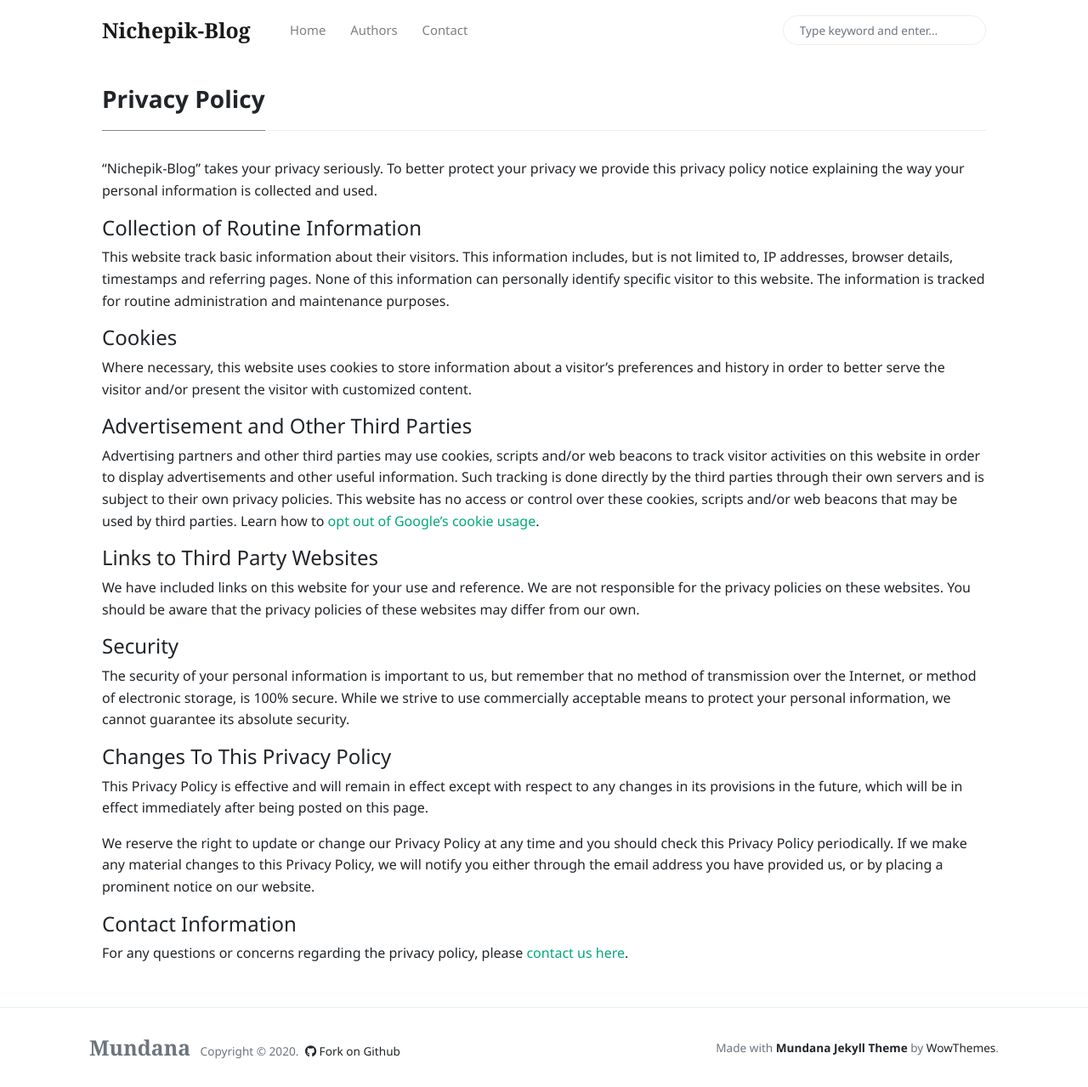
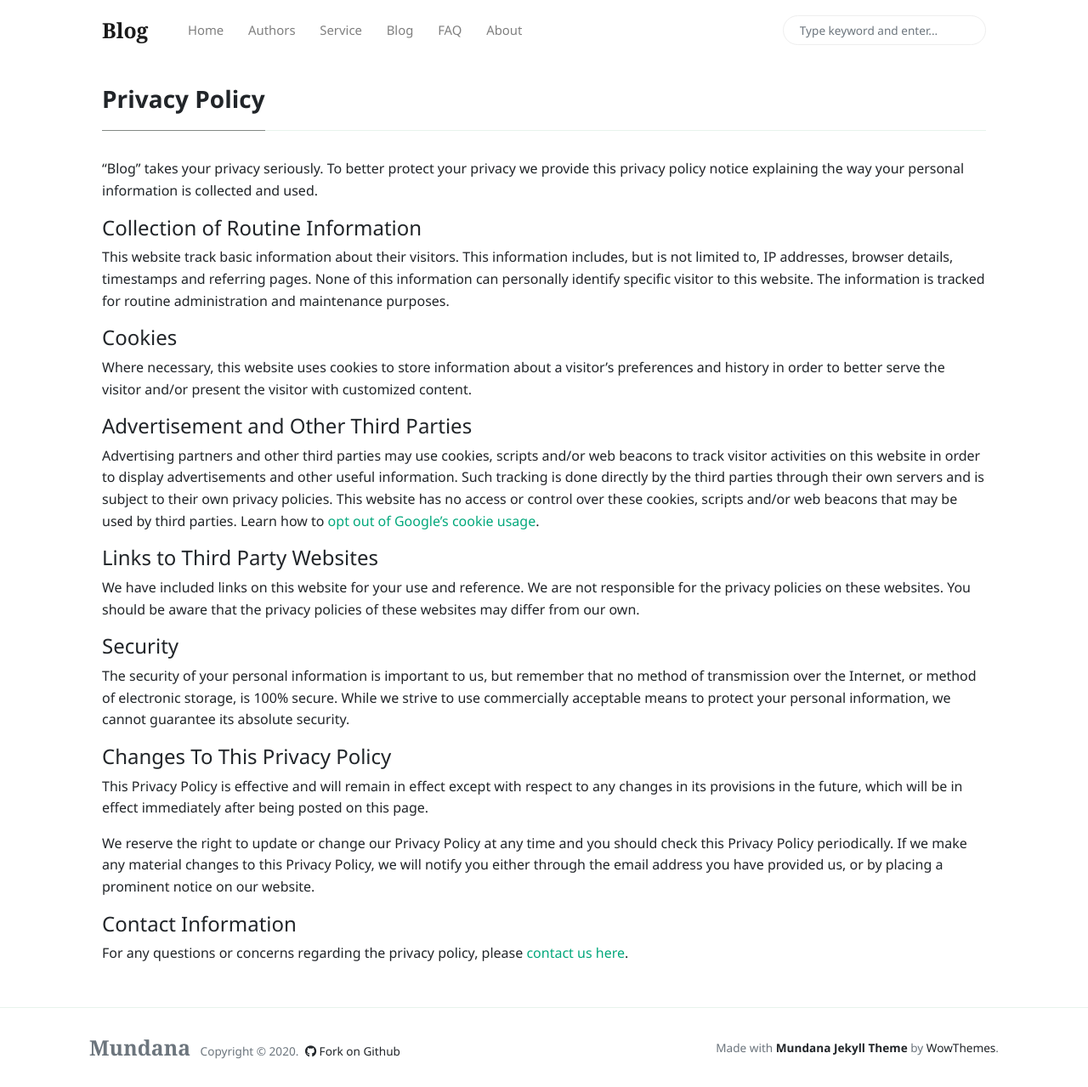
Before and after one commit to snowsum/snowsum.github.io-, a Jekyll site: the page built from _pages/privacy-policy.md, in a window 1280 px wide and 1279 px high. Shown: the whole window at 85% size. Built offline with Jekyll 4.4.1, drawn with Linux system fonts in a browser that asks for light colours; nearby versions of some CDN libraries.

Commit message:
Initial commit

```diff
--- a/_config.yml
+++ b/_config.yml
@@ -1,6 +1,6 @@
 # Site
-name: 'Nichepik-Blog'
-description: 'Ray created this blog to note down every thing from daily life.'
+name: 'Blog'
+description: 'Best dropshipping agent in China-Nichepik'
 logo: 'assets/images/logo.png'
 favicon: 'assets/images/favicon.ico'
 baseurl: ''
--- a/_includes/menu-header.html
+++ b/_includes/menu-header.html
@@ -1,11 +1,20 @@
 <!--  Replace menu links here -->
 
 <li class="nav-item">
-<a class="nav-link" href="{{site.baseurl}}/index.html">Home</a>
+<a class="nav-link" href="http://23.105.212.233/index.html">Home</a>
 </li>
 <li class="nav-item">
 <a class="nav-link" href="{{site.baseurl}}/authors-list.html">Authors</a>
 </li>
 <li class="nav-item">
-<a class="nav-link" href="{{site.baseurl}}/contact.html">Contact</a>
+<a class="nav-link" href="http://23.105.212.233/contact.html">Service</a>
 </li>
+<li class="nav-item">
+<a class="nav-link" href="{{site.baseurl}}/index.html">Blog</a>
+</li>
+<li class="nav-item">
+<a class="nav-link" href="http://23.105.212.233/faq.html">FAQ</a>
+</li>
+<li class="nav-item">
+<a class="nav-link" href="http://23.105.212.233/about-us.html">About</a>
+</li>
```
Also changed, not shown: 1 other file.
